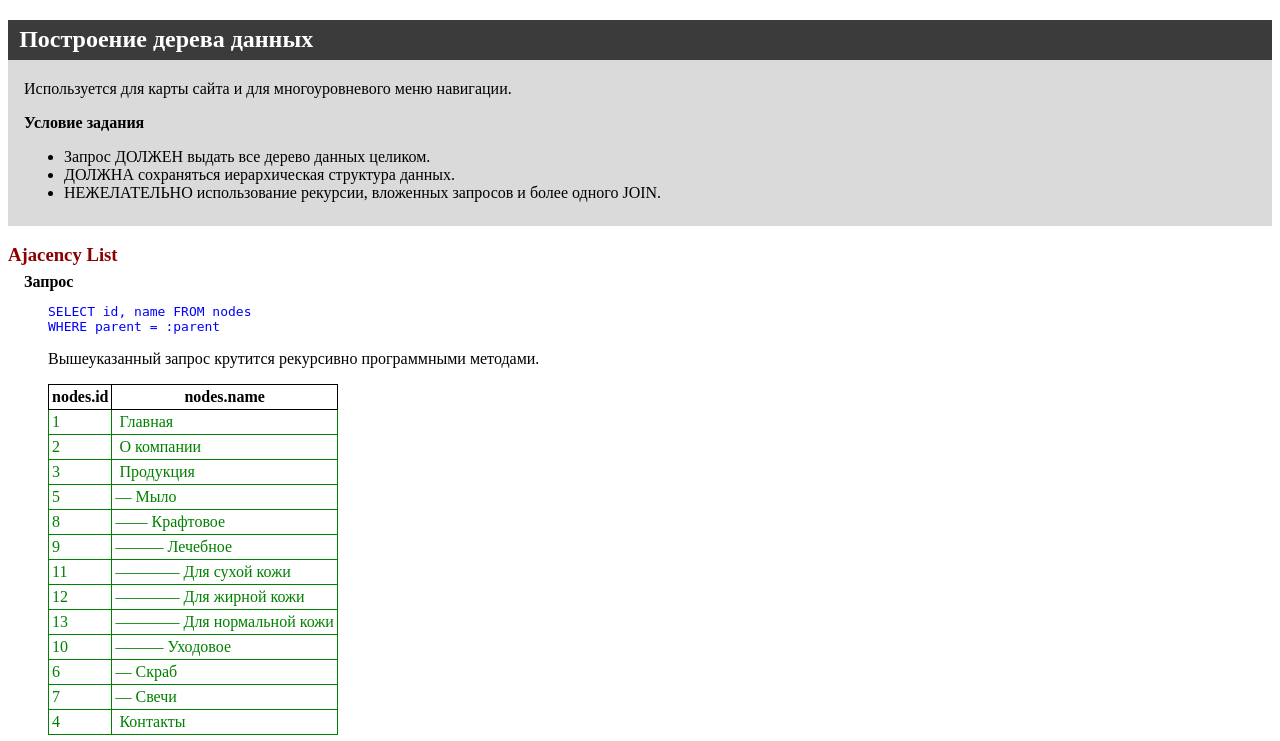
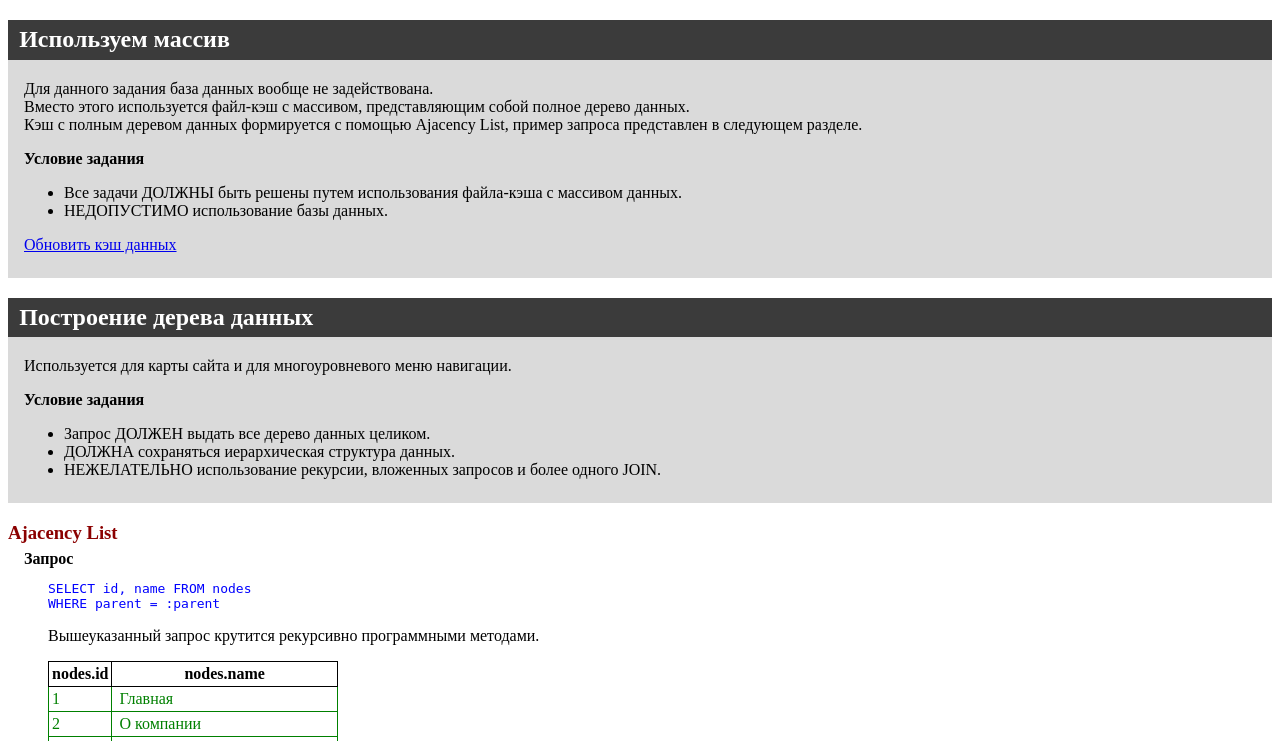
Before and after one commit to batumibiz/treedata, a PHP site: page / in a window 1280 px wide. Shown: the top 741 px of the page. Run offline with PHP 8.4, Linux system fonts and the light colour scheme; data comes from the database, SQL or seed files in the repository; a stand-in replaces the project's code that opens the database connection.

Commit message:
Добавлен экспорт карты сайта

```diff
--- /dev/null
+++ b/includes/array.php
@@ -0,0 +1,16 @@
+<div class="task">
+    <h2>Используем массив</h2>
+    <div class="pad">
+        <p>
+            Для данного задания база данных вообще не задействована.<br>
+            Вместо этого используется файл-кэш с массивом, представляющим собой полное дерево данных.<br>
+            Кэш с полным деревом данных формируется с помощью Ajacency List, пример запроса представлен в следующем разделе.
+        </p>
+        <p><strong>Условие задания</strong></p>
+        <ul>
+            <li>Все задачи ДОЛЖНЫ быть решены путем использования файла-кэша с массивом данных.</li>
+            <li>НЕДОПУСТИМО использование базы данных.</li>
+        </ul>
+        <p><a href="?export">Обновить кэш данных</a></p>
+    </div>
+</div>
--- a/includes/fulltree.php
+++ b/includes/fulltree.php
@@ -40,13 +40,21 @@ WHERE parent = :parent</pre>
             return $result;
         }
 
+        $siteMap = fullTree($db);
+
+        if (isset($_GET['export'])) {
+            $export = var_export($siteMap, true);
+            file_put_contents('sitemap.php', $export);
+            header('Location:.');
+            exit();
+        }
         ?>
         <table>
             <tr>
                 <th>nodes.id</th>
                 <th>nodes.name</th>
             </tr>
-            <?php foreach (fullTree($db) as $value): ?>
+            <?php foreach ($siteMap as $value): ?>
                 <tr style="color: green">
                     <td><?= $value['id'] ?></td>
                     <td><?= str_repeat('&mdash;', $value['depth']) ?>&nbsp;<?= $value['name'] ?></td>
--- a/index.php
+++ b/index.php
@@ -60,17 +60,21 @@
             background-color: #ff6464;
         }
 
-        .task{
+        .task {
             background-color: #dadada;
         }
 
-        .pad{
+        .pad {
             padding: 0 1rem 0.5rem 1rem;
         }
     </style>
 </head>
 <body>
 <?php
+
+// Решение всех задач через массив
+require 'includes/array.php';
+
 // Подключаем базу данных
 require 'includes/db.php';
 
@@ -82,6 +86,7 @@ require 'includes/ancestors.php';
 
 // Выборка детей заданного узла
 require 'includes/neighbourhood.php';
+
 ?>
 </body>
 </html>
```
Also changed, not shown: 1 other file.
